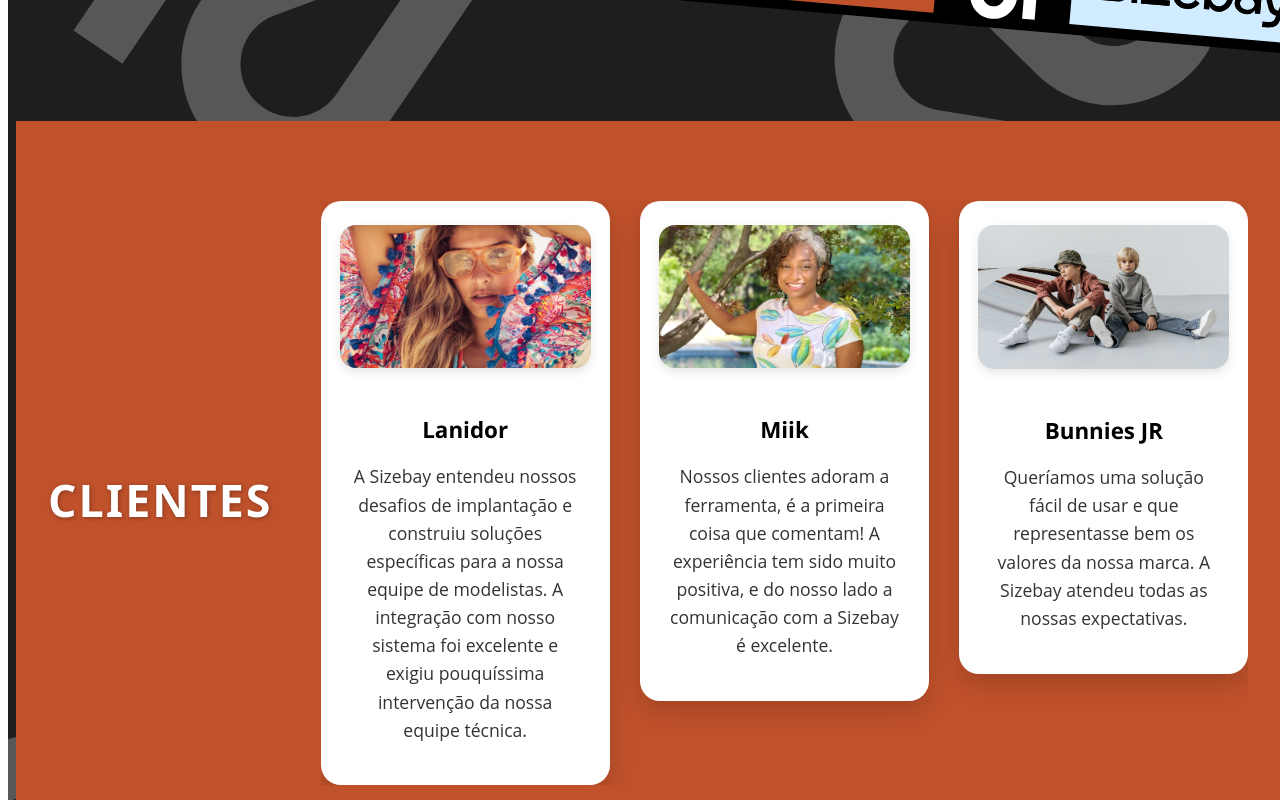
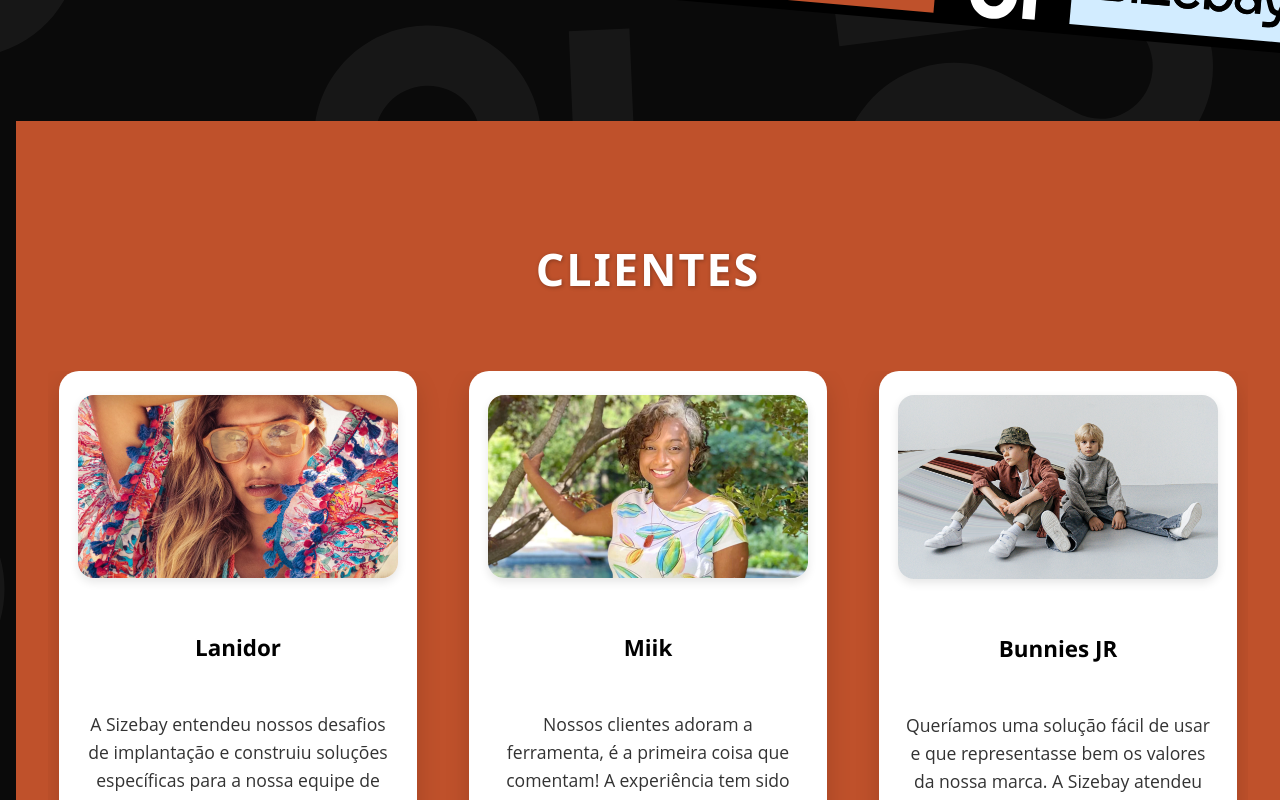
Before and after one commit to AllanMicuanski/PEX, a React (Vite) app: page / in a window 1280 px wide. Shown: the part 3680-4480 px from the top of the page. Built offline with nearby package versions, Linux system fonts and the light colour scheme.

Commit message:
change bg

```diff
--- a/src/components/clients/Clients.css
+++ b/src/components/clients/Clients.css
@@ -1,12 +1,14 @@
 .Clients-section {
-  background-color: #BF512B;
+  background-color: #bf512b;
   padding: 5rem 2rem;
   display: flex;
+  flex-direction: column; /* empilha verticalmente */
   align-items: center;
   gap: 3rem;
   margin: 4rem auto;
   max-width: 1200px;
   color: white;
+  overflow: hidden; /* previne overflow */
 }
 
 .Clients-title {
@@ -16,10 +18,29 @@
   text-transform: uppercase;
   text-align: center;
   margin-bottom: 1.5rem;
-  font-family: 'Segoe UI', Tahoma, Geneva, Verdana, sans-serif;
-  text-shadow: 1px 1px 4px rgba(0,0,0,0.3);
+  font-family: "Segoe UI", Tahoma, Geneva, Verdana, sans-serif;
+  text-shadow: 1px 1px 4px rgba(0, 0, 0, 0.3);
 }
 
+/* Ajuste para o swiper para garantir que não exceda o container */
+.clients-swiper {
+  width: 100%;
+  max-width: 100%;
+  padding-bottom: 3rem; /* espaço para a navegação */
+}
+
+.clients-swiper .swiper-wrapper {
+  align-items: stretch; /* garante altura igual nos slides */
+}
+
+/* Centraliza os slides */
+.clients-swiper .swiper-slide {
+  display: flex;
+  justify-content: center;
+  height: auto;
+}
+
+/* Cards dos clientes */
 .client-card {
   background: #fff;
   color: #333;
@@ -31,6 +52,9 @@
   text-align: center;
   transition: transform 0.3s ease, box-shadow 0.3s ease;
   cursor: grab;
+  display: flex;
+  flex-direction: column;
+  gap: 1rem;
 }
 
 .client-card:hover {
@@ -42,19 +66,34 @@
   width: 100%;
   height: auto;
   border-radius: 16px;
-  margin-bottom: 1.2rem;
   object-fit: cover;
-  box-shadow: 0 4px 10px rgba(0,0,0,0.1);
+  box-shadow: 0 4px 10px rgba(0, 0, 0, 0.1);
+  margin-bottom: 1rem;
 }
 
 .client-card p {
   font-size: 1.1rem;
   line-height: 1.6;
   font-weight: 500;
-  font-family: 'Open Sans', sans-serif;
+  font-family: "Open Sans", sans-serif;
   padding: 0 0.5rem;
+  flex-grow: 1; /* para ocupar espaço e deixar o card com altura igual */
 }
 
+.client-name {
+  font-size: 1.4rem;
+  font-weight: 700;
+  margin-bottom: 0.8rem;
+  color: #000;
+  font-family: "Segoe UI", Tahoma, Geneva, Verdana, sans-serif;
+}
+
+.client-card:focus {
+  outline: 3px solid #fff;
+  outline-offset: 4px;
+}
+
+/* Responsividade */
 @media (max-width: 480px) {
   .Clients-section {
     padding: 3rem 1rem;
@@ -75,52 +114,3 @@
     font-size: 1rem;
   }
 }
-.client-card:focus {
-  outline: 3px solid #fff;
-  outline-offset: 4px;
-}
-.client-name {
-  font-size: 1.4rem;
-  font-weight: 700;
-  margin-bottom: 0.8rem;
-  color: #000;
-  font-family: 'Segoe UI', Tahoma, Geneva, Verdana, sans-serif;
-}
-.box-card-images {
-  display: flex;
-  justify-content: center;
-  gap: 2rem;
-  flex-wrap: wrap;
-  margin-top: 2rem;
-}
-
-.box-card-images img {
-  height: 40px;
-  object-fit: contain;
-  transition: transform 0.3s ease;
-}
-
-.box-card-images img:hover {
-  transform: scale(1.05);
-}
-.Clients-logos {
-  display: flex;
-  flex-wrap: wrap;
-  justify-content: center;
-  align-items: center;
-  gap: 2rem;
-  margin-top: 3rem;
-}
-
-.Clients-logos img {
-  height: 40px;
-  max-width: 120px;
-  object-fit: contain;
-  opacity: 0.8;
-  transition: transform 0.3s ease, opacity 0.3s ease;
-}
-
-.Clients-logos img:hover {
-  transform: scale(1.05);
-  opacity: 1;
-}
--- a/src/components/clients/Clients.jsx
+++ b/src/components/clients/Clients.jsx
@@ -63,6 +63,7 @@
         slidesPerView={slidesPerView}
         navigation
         loop={shouldLoop}
+        className="clients-swiper"
       >
         {clientsData.map(({ id, img, title, text }) => (
           <SwiperSlide key={id}>
--- a/src/index.css
+++ b/src/index.css
@@ -1,5 +1,5 @@
-.app-background {
-  background-image: url("./assets/Background.svg");
+body {
+  background-image: url("./assets/Background-bg.svg");
   background-size: cover;
   background-position: center;
   background-repeat: no-repeat;
```
Also changed, not shown: src/assets/Background-bg.svg (added).
